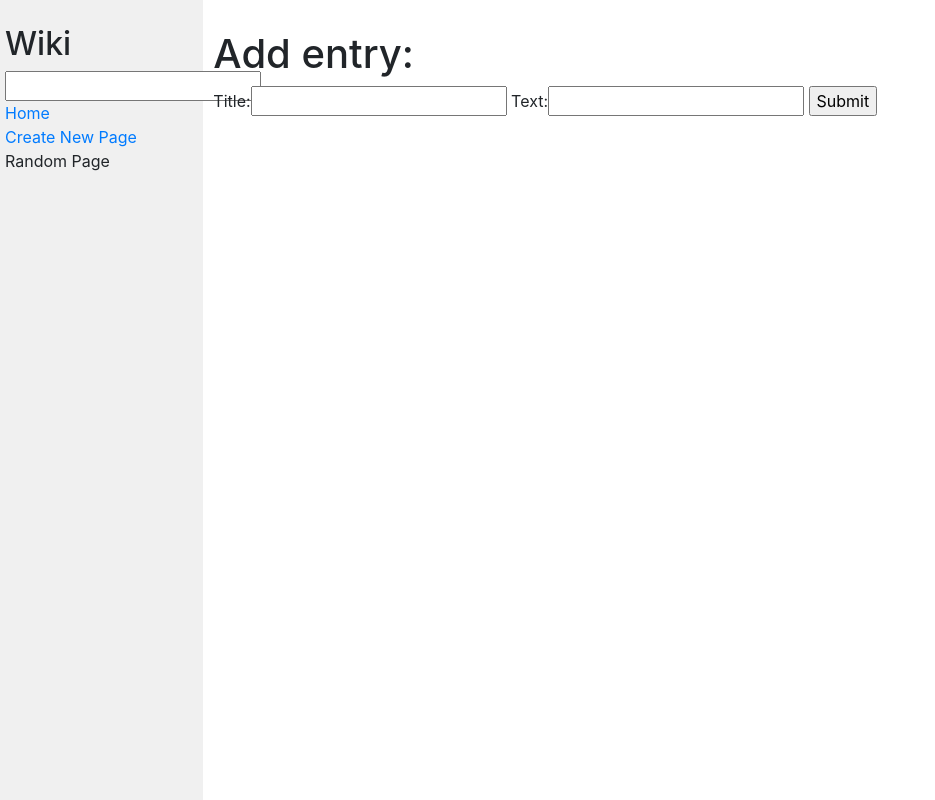
After one commit to frankjlin16/wiki, a Django app: page /new_entry/ in a window 1280 px wide. The commit adds this page. Shown: the whole page, without its empty margins (0-935 px from the left). Run offline with Django 3.2, Linux system fonts and the light colour scheme; some libraries are stand-ins or nearby versions.

Commit message:
Added 'add new page' function

```diff
--- a/encyclopedia/templates/encyclopedia/entry.html
+++ b/encyclopedia/templates/encyclopedia/entry.html
@@ -5,7 +5,7 @@
 {% endblock %}
 
 {% block body %}
-	{% if entry %}
+    {% if entry %}
     <p>{{ entry }}</p>
     {% else %}
     <h1>404. The page doesn't exist... :(</h1>
--- a/encyclopedia/templates/encyclopedia/layout.html
+++ b/encyclopedia/templates/encyclopedia/layout.html
@@ -20,7 +20,7 @@
                     <a href="{% url 'wiki:index' %}">Home</a>
                 </div>
                 <div>
-                    Create New Page
+                    <a href="{% url 'wiki:new_entry' %}">Create New Page</a>
                 </div>
                 <div>
                     Random Page
--- /dev/null
+++ b/encyclopedia/templates/encyclopedia/new_entry.html
@@ -0,0 +1,16 @@
+{% extends "encyclopedia/layout.html" %}
+
+{% block title %}
+    New Entry
+{% endblock %}
+
+{% block body %}
+    <h1>Add entry:</h1>
+
+    <form action="{% url 'wiki:new_entry' %}" method="post">
+        {% csrf_token %}
+        {{ new_entry_form }}
+        <input type="submit" name="submit">
+    </form>
+
+{% endblock %}
--- a/encyclopedia/urls.py
+++ b/encyclopedia/urls.py
@@ -7,10 +7,10 @@ app_name = "wiki"
 urlpatterns = [
     # Homepage
     path("", views.index, name="index"),
-
     # For viewing detailed entry
     path("wiki/<str:title>/", views.entry, name="entry"),
-
     # Search result page
     path("wiki/search/<str:title>/", views.search_result, name="search_result"),
+    # Create new entry
+    path("new_entry/", views.new_entry, name="new_entry"),
 ]
--- a/encyclopedia/views.py
+++ b/encyclopedia/views.py
@@ -7,6 +7,11 @@ from . import util
 
 class SearchForm(forms.Form):
     title = forms.CharField(label=False)
+
+
+class NewEntryForm(forms.Form):
+    title = forms.CharField()
+    text = forms.CharField()
 
 
 def index(request):
@@ -32,3 +37,16 @@ def search_result(request, title):
     entries = util.substring_search(title)
     context = {"form": SearchForm(), "entries": entries, "title": title}
     return render(request, "encyclopedia/search_result.html", context)
+
+
+def new_entry(request):
+    if request.method == 'POST':
+        form = NewEntryForm(request.POST)
+        if form.is_valid():
+            title = form.cleaned_data["title"]
+            text = form.cleaned_data["text"]
+            util.save_entry(title, text)
+            return redirect('wiki:entry', title=title)
+    else:
+        context = {"form": SearchForm(), "new_entry_form": NewEntryForm()}
+        return render(request, "encyclopedia/new_entry.html", context)
```
